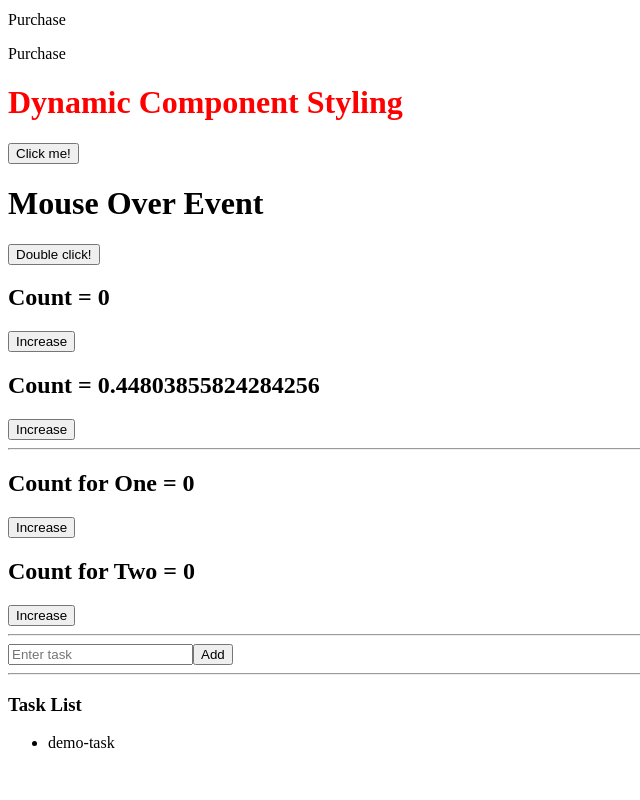
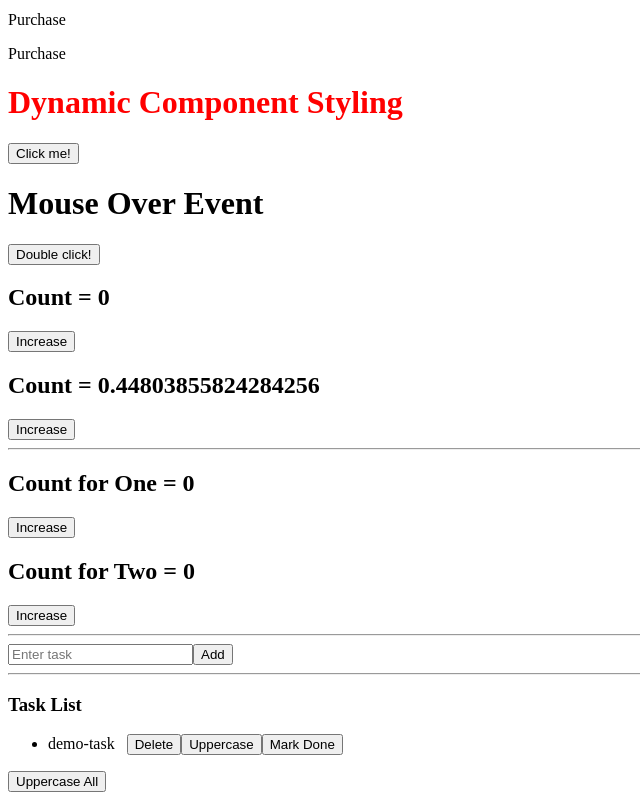
Before and after one commit to MdMahdiHasanTazelly/Web_Practice, a React (Create React App) app in the folder React/basic/: page / in a window 1280 px wide. Shown: the part 178-978 px from the top of the page, without its empty margins (0-640 px from the left). Before the commit the page ends 946 px from the top, so only its background shows below. Built offline with nearby package versions, Linux system fonts and the light colour scheme.

Commit message:
Implemented delete, update, mark as done to the todo

```diff
--- a/React/basic/package.json
+++ b/React/basic/package.json
@@ -6,7 +6,8 @@
     "cra-template": "1.2.0",
     "react": "^19.0.0",
     "react-dom": "^19.0.0",
-    "react-scripts": "5.0.1"
+    "react-scripts": "5.0.1",
+    "uuid": "^11.0.5"
   },
   "scripts": {
     "start": "react-scripts start",
--- a/React/basic/src/Todo.js
+++ b/React/basic/src/Todo.js
@@ -1,15 +1,60 @@
 import { use, useState } from "react";
+import { v4 as uuidv4 } from 'uuid';
 
 function Todo() {
-    let [todo, setTodo] = useState(["demo-task"]);
+    let [todo, setTodo] = useState([{task: "demo-task", id: uuidv4(), done: false}]);
     let [task, setTask] = useState("");
 
     function updateTask(event){
         setTask( ()=> event.target.value );
     }
     function addTodo(){
-        setTodo([...todo, task]);
+        setTodo([...todo, {task, id: uuidv4() }]);
         setTask( ()=> "");
+    }
+
+    function deleteTodo(id){
+        let newList = todo.filter( (el)=> el.id!=id );
+        setTodo(newList);
+    }
+
+    function upperCaseAll(){
+        let updatedTodo = todo.map( (el)=> {
+            return{
+                ...el,
+                task: el.task.toUpperCase()
+            }
+        });
+        setTodo(updatedTodo);
+    }
+
+    function upperCaseOne(id){
+
+        let updatedTodo = todo.map( (el)=>{
+            if(el.id === id){
+                return{
+                    ...el,
+                    task: el.task.toUpperCase()
+                };
+            }else{
+                return el;
+            }
+        })
+        setTodo(updatedTodo);
+
+    }
+
+
+    function markDoneHandler(id){
+        setTodo( todo.map( (el)=>{
+            if(el.id === id){
+                return{
+                    ...el,
+                    markDone: true
+                }
+            }
+            return el;
+        }));
     }
 
     return (
@@ -20,8 +65,17 @@ function Todo() {
 
             <h3>Task List</h3>
             <ul>
-                {todo.map( (task)=> <li>{task}</li>)}
+                {todo.map( (el)=>
+                <li style={el.markDone && {textDecoration: "line-through"}}
+                >{el.task} &nbsp;&nbsp;
+                    {/* To pass any argument, send using callback such that it dosen't be executed
+                    without even CLICKING */}
+                    <button onClick={()=> deleteTodo(el.id) }>Delete</button>
+                    <button onClick={ ()=> upperCaseOne(el.id) }>Uppercase</button>
+                    <button onClick={ ()=> markDoneHandler(el.id) }>Mark Done</button>
+                </li>)}
             </ul>
+            <button onClick={upperCaseAll}>Uppercase All</button>
         </div>
      );
 }
```
Also changed, not shown: 1 other file (tests, documents, lock files or other folders).
